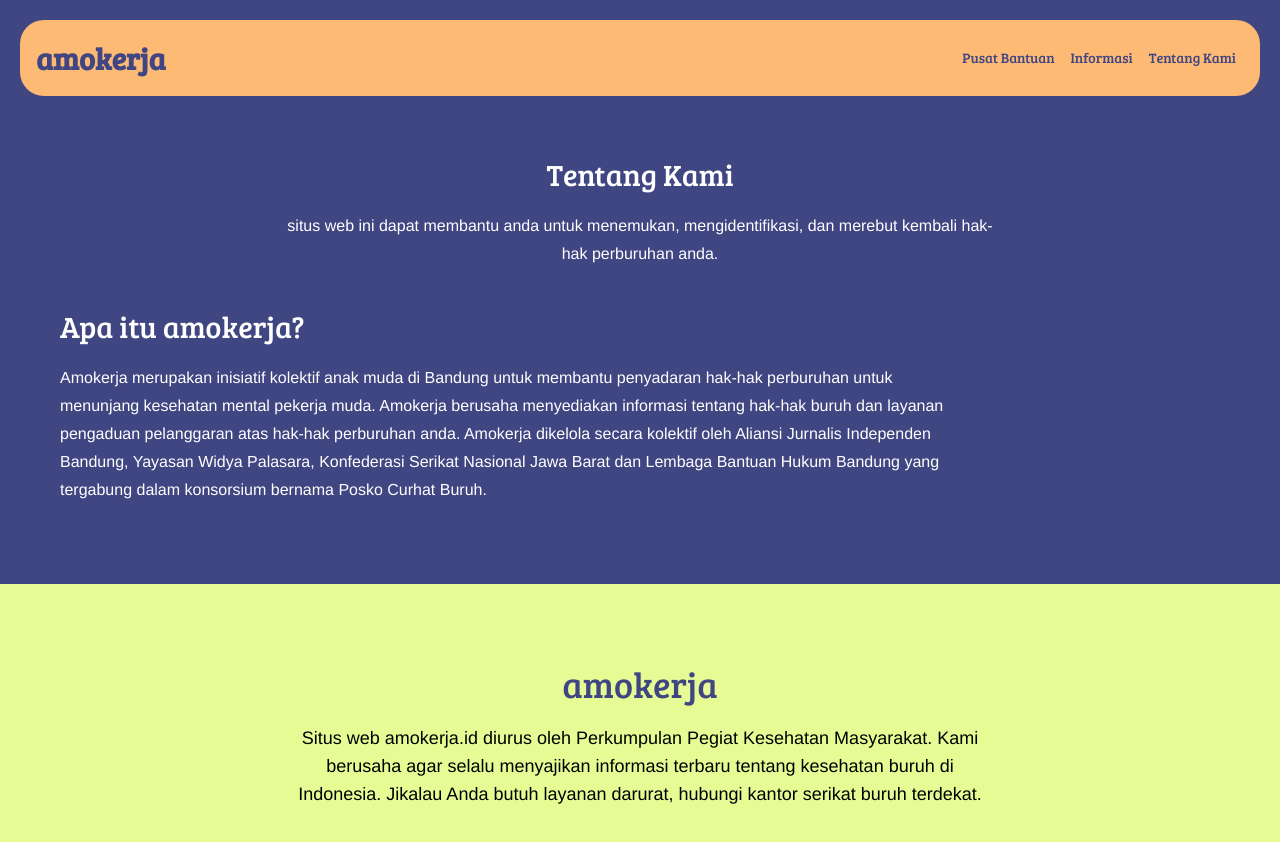
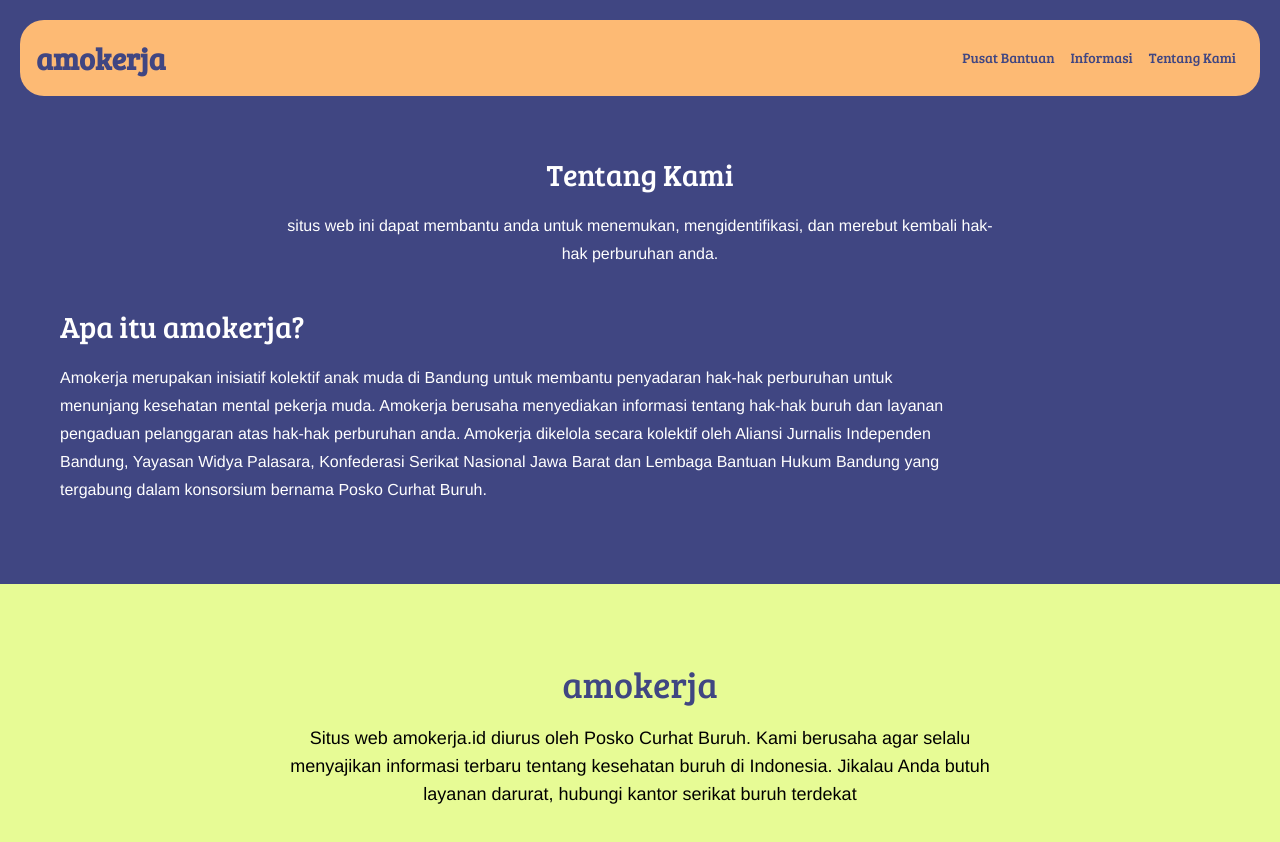
Before and after one commit to bilalmakayasa/bandung-worker-hub, a Next.js app: page /about-us in a window 1280 px wide. Shown: the top 842 px of the page. Built offline with nearby package versions, Linux system fonts and the light colour scheme; a web font is replaced by a local one.

Commit message:
fix: footer wording

```diff
--- a/src/components/Home/footer.tsx
+++ b/src/components/Home/footer.tsx
@@ -1,14 +1,12 @@
 export default function FooterComponent() {
   return (
     <footer className="bg-footer text-center py-20 mt-10 flex flex-col items-center justify-center gap-y-5">
-      <p className="text-main font-title text-4xl">
-        amokerja
-      </p>
+      <p className="text-main font-title text-4xl">amokerja</p>
       <p className="text-black font-helvetica px-72 text-lg">
-        Situs web amokerja.id diurus oleh Perkumpulan Pegiat Kesehatan
-        Masyarakat. Kami berusaha agar selalu menyajikan informasi terbaru
-        tentang kesehatan buruh di Indonesia. Jikalau Anda butuh layanan
-        darurat, hubungi kantor serikat buruh terdekat.
+        Situs web amokerja.id diurus oleh Posko Curhat Buruh. Kami berusaha agar
+        selalu menyajikan informasi terbaru tentang kesehatan buruh di
+        Indonesia. Jikalau Anda butuh layanan darurat, hubungi kantor serikat
+        buruh terdekat
       </p>
     </footer>
   );
```
